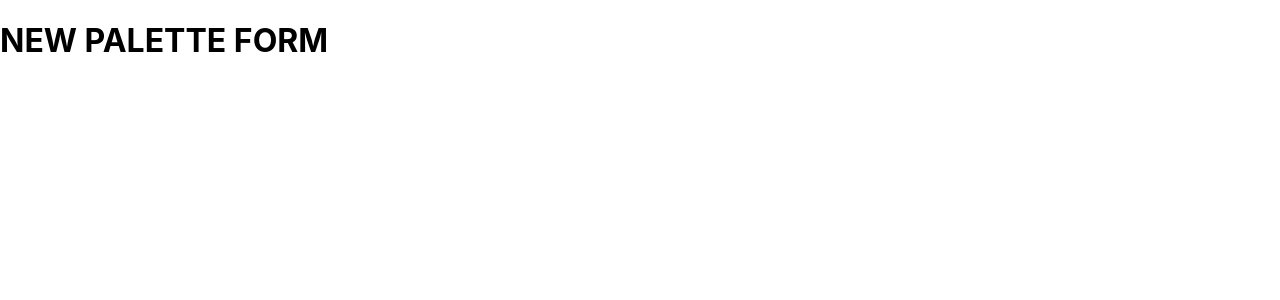
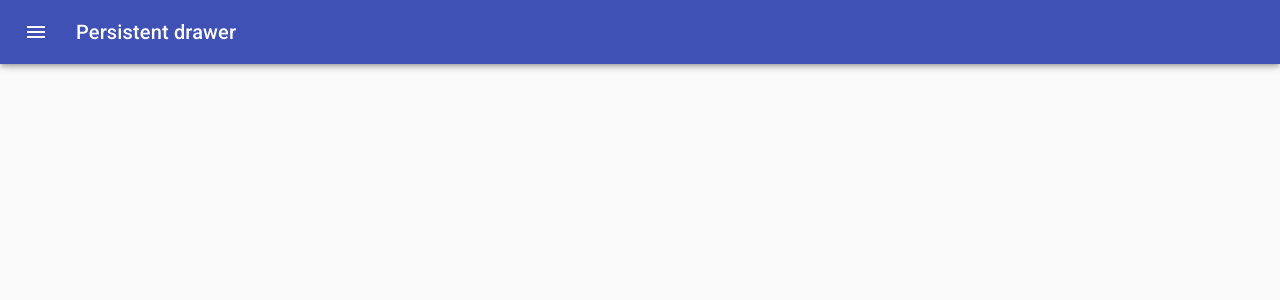
Before and after one commit to shaynemeyer/color-app, a React (Create React App) app: page /palette/new in a window 1280 px wide. Shown: the top 300 px of the page. Built offline with nearby package versions, Linux system fonts and the light colour scheme.

Commit message:
Add Drawer to NewPaletteForm

```diff
--- a/src/NewPaletteForm.js
+++ b/src/NewPaletteForm.js
@@ -1,13 +1,145 @@
-import React, { Component } from 'react';
+import React from 'react';
+import clsx from 'clsx';
+import { makeStyles, useTheme } from '@material-ui/core/styles';
+import Drawer from '@material-ui/core/Drawer';
+import AppBar from '@material-ui/core/AppBar';
+import Toolbar from '@material-ui/core/Toolbar';
+import CssBaseline from '@material-ui/core/CssBaseline';
+import List from '@material-ui/core/List';
+import Typography from '@material-ui/core/Typography';
+import Divider from '@material-ui/core/Divider';
+import IconButton from '@material-ui/core/IconButton';
+import MenuIcon from '@material-ui/icons/Menu';
+import ChevronLeftIcon from '@material-ui/icons/ChevronLeft';
+import ChevronRightIcon from '@material-ui/icons/ChevronRight';
+import ListItem from '@material-ui/core/ListItem';
+import ListItemIcon from '@material-ui/core/ListItemIcon';
+import ListItemText from '@material-ui/core/ListItemText';
+import InboxIcon from '@material-ui/icons/MoveToInbox';
+import MailIcon from '@material-ui/icons/Mail';
 
-class NewPaletteForm extends Component {
-  render() {
-    return (
-      <div>
-        <h1>NEW PALETTE FORM</h1>
-      </div>
-    );
+const drawerWidth = 240;
+
+const useStyles = makeStyles(theme => ({
+  root: {
+    display: 'flex'
+  },
+  appBar: {
+    transition: theme.transitions.create(['margin', 'width'], {
+      easing: theme.transitions.easing.sharp,
+      duration: theme.transitions.duration.leavingScreen
+    })
+  },
+  appBarShift: {
+    width: `calc(100% - ${drawerWidth}px)`,
+    marginLeft: drawerWidth,
+    transition: theme.transitions.create(['margin', 'width'], {
+      easing: theme.transitions.easing.easeOut,
+      duration: theme.transitions.duration.enteringScreen
+    })
+  },
+  menuButton: {
+    marginRight: theme.spacing(2)
+  },
+  hide: {
+    display: 'none'
+  },
+  drawer: {
+    width: drawerWidth,
+    flexShrink: 0
+  },
+  drawerPaper: {
+    width: drawerWidth
+  },
+  drawerHeader: {
+    display: 'flex',
+    alignItems: 'center',
+    padding: theme.spacing(0, 1),
+    ...theme.mixins.toolbar,
+    justifyContent: 'flex-end'
+  },
+  content: {
+    flexGrow: 1,
+    padding: theme.spacing(3),
+    transition: theme.transitions.create('margin', {
+      easing: theme.transitions.easing.sharp,
+      duration: theme.transitions.duration.leavingScreen
+    }),
+    marginLeft: -drawerWidth
+  },
+  contentShift: {
+    transition: theme.transitions.create('margin', {
+      easing: theme.transitions.easing.easeOut,
+      duration: theme.transitions.duration.enteringScreen
+    }),
+    marginLeft: 0
   }
+}));
+
+function NewPaletteForm() {
+  const classes = useStyles();
+  const theme = useTheme();
+  const [open, setOpen] = React.useState(false);
+
+  const handleDrawerOpen = () => {
+    setOpen(true);
+  };
+
+  const handleDrawerClose = () => {
+    setOpen(false);
+  };
+
+  return (
+    <div className={classes.root}>
+      <CssBaseline />
+      <AppBar
+        position='fixed'
+        className={clsx(classes.appBar, {
+          [classes.appBarShift]: open
+        })}
+      >
+        <Toolbar>
+          <IconButton
+            color='inherit'
+            aria-label='open drawer'
+            onClick={handleDrawerOpen}
+            edge='start'
+            className={clsx(classes.menuButton, open && classes.hide)}
+          >
+            <MenuIcon />
+          </IconButton>
+          <Typography variant='h6' noWrap>
+            Persistent drawer
+          </Typography>
+        </Toolbar>
+      </AppBar>
+      <Drawer
+        className={classes.drawer}
+        variant='persistent'
+        anchor='left'
+        open={open}
+        classes={{
+          paper: classes.drawerPaper
+        }}
+      >
+        <div className={classes.drawerHeader}>
+          <IconButton onClick={handleDrawerClose}>
+            {theme.direction === 'ltr' ? (
+              <ChevronLeftIcon />
+            ) : (
+              <ChevronRightIcon />
+            )}
+          </IconButton>
+        </div>
+        <Divider />
+      </Drawer>
+      <main
+        className={clsx(classes.content, {
+          [classes.contentShift]: open
+        })}
+      ></main>
+    </div>
+  );
 }
 
 export default NewPaletteForm;
```
